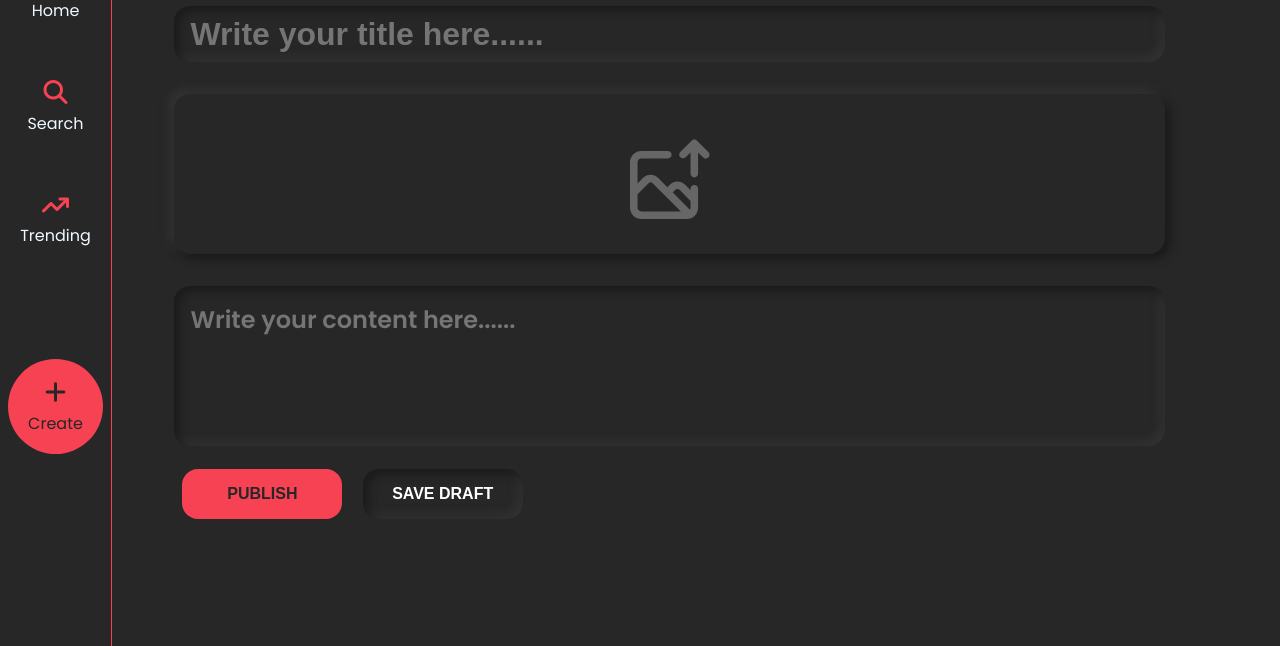
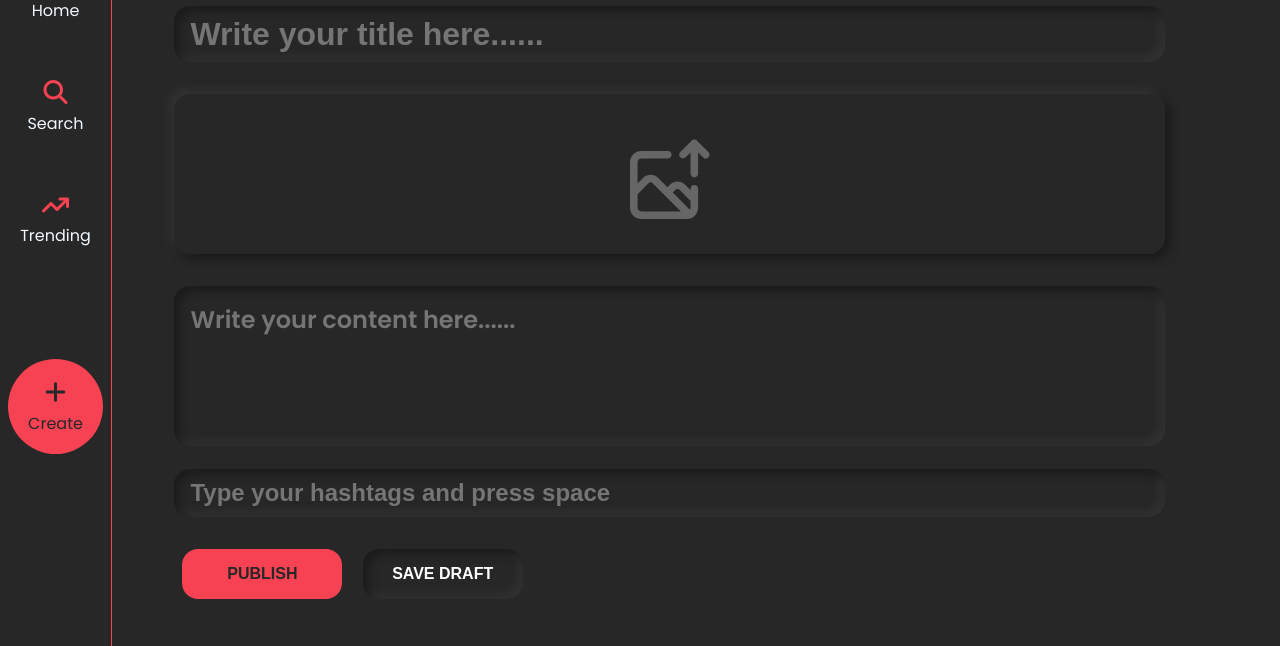
Before and after one commit to Pargat-Dhanjal/Daily-Blogs, a PHP site: page /create.php in a window 1280 px wide. Shown: the part 154-800 px from the top of the page. Run offline with PHP 8.4, Linux system fonts and the light colour scheme.

Commit message:
feat: added hashtags

```diff
--- a/src/pages/create.php
+++ b/src/pages/create.php
@@ -10,9 +10,7 @@
     <link rel="stylesheet" href="../styles/navbar.css">
     <link rel="stylesheet" href="../styles/create.css">
     <!-- Font Awesome -->
-    <link rel="stylesheet" href="https://cdnjs.cloudflare.com/ajax/libs/font-awesome/6.2.1/css/all.min.css"
-        integrity="sha512-MV7K8+y+gLIBoVD59lQIYicR65iaqukzvf/nwasF0nqhPay5w/9lJmVM2hMDcnK1OnMGCdVK+iQrJ7lzPJQd1w=="
-        crossorigin="anonymous" referrerpolicy="no-referrer" />
+    <link rel="stylesheet" href="https://cdnjs.cloudflare.com/ajax/libs/font-awesome/6.2.1/css/all.min.css" integrity="sha512-MV7K8+y+gLIBoVD59lQIYicR65iaqukzvf/nwasF0nqhPay5w/9lJmVM2hMDcnK1OnMGCdVK+iQrJ7lzPJQd1w==" crossorigin="anonymous" referrerpolicy="no-referrer" />
 </head>
 
 <body>
@@ -66,8 +64,10 @@
                         </label>
                         <input type="file" accept="image/*" name="image" id="file" onchange="loadFile(event)" style="display: none; width: 100vh;">
                     </div>
-                    <textarea name="content" id="content" class="input"
-                        placeholder="Write your content here......"></textarea>
+                    <textarea name="content" id="content" class="input" placeholder="Write your content here......"></textarea>
+                    <input type="text" id="hashtags" autocomplete="off" placeholder="Type your hashtags and press space">
+                    <div class="tag-container">
+                    </div>
                     <button type="submit" class="btn">PUBLISH</button>
                     <button type="submit" class="neu-btn">SAVE DRAFT</button>
                 </form>
@@ -77,13 +77,38 @@
 
     <!-- Script -->
     <script>
-        var loadFile = function (event) {
+        var loadFile = function(event) {
             var image = document.getElementById('output');
             var label = document.getElementById('output-label');
             label.innerHTML = "Upload another Image";
             image.style.width = "100%";
             image.src = URL.createObjectURL(event.target.files[0]);
         };
+
+
+        // Hashtags
+        let input, hashtagArray, container, t;
+        input = document.querySelector('#hashtags');
+        container = document.querySelector('.tag-container');
+        hashtagArray = [];
+        input.addEventListener('keyup', () => {
+            if (event.which == 32 && input.value.length > 0 && input.value.trim() !== '') {
+                var text = document.createTextNode(input.value);
+                var p = document.createElement('p');
+                container.appendChild(p);
+                p.appendChild(text);
+                p.classList.add('tag');
+                input.value = '';
+
+                let deleteTags = document.querySelectorAll('.tag');
+
+                for (let i = 0; i < deleteTags.length; i++) {
+                    deleteTags[i].addEventListener('click', () => {
+                        container.removeChild(deleteTags[i]);
+                    });
+                }
+            }
+        });
     </script>
 </body>
 
--- a/src/styles/create.css
+++ b/src/styles/create.css
@@ -89,6 +89,45 @@ input {
 input:focus {
     outline: none;
 }
+
+#hashtags {
+    margin: 1rem auto;
+    width: 95%;
+    box-shadow: inset 5px 5px 10px #1b1b1b,
+        inset -5px -5px 10px #333333;
+    border-radius: 1rem;
+    font-size: 1.5rem;
+    padding:1.5rem 1rem;
+    height: 2.5rem;
+}
+
+.tag-container {
+    display: flex;
+    flex-flow: row wrap;
+  }
+
+  .tag{
+    border: 2px solid var(--accent);
+    color: var(--accent);
+    padding: 0.5rem 1rem;
+    background-color: transparent;
+    border-radius: 2rem;
+    text-decoration: none;
+    margin: 0.5rem;
+  }
+
+  .tag::after {
+    pointer-events: all;
+    display: inline-block;
+    content: 'x';
+    height: 20px;
+    width: 20px;
+    margin-left: 6px;
+    text-align: center;
+    color: #ccc;
+    cursor: pointer;
+  }
+
 
 .blog-img {
     border-radius: 1rem;
```
